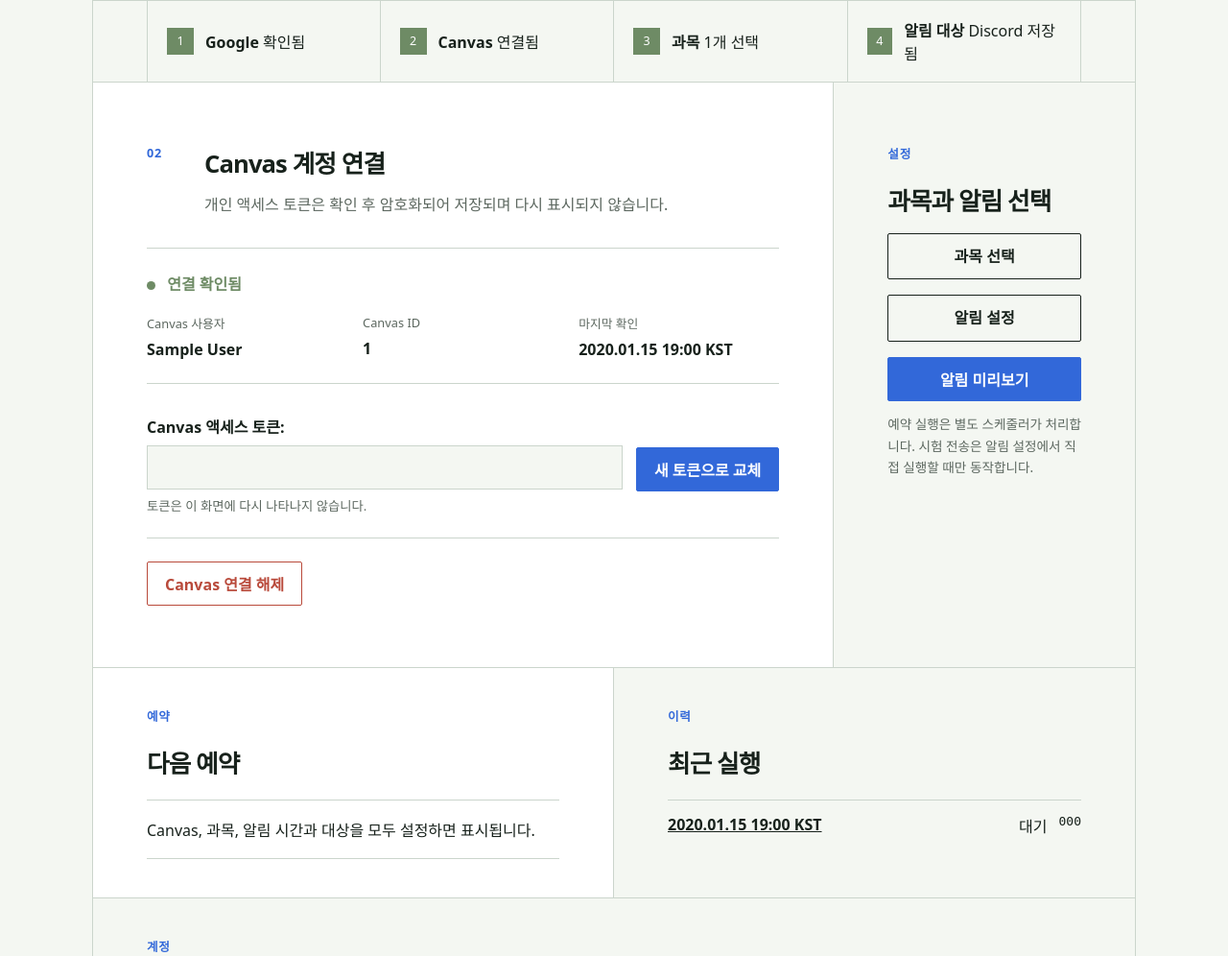
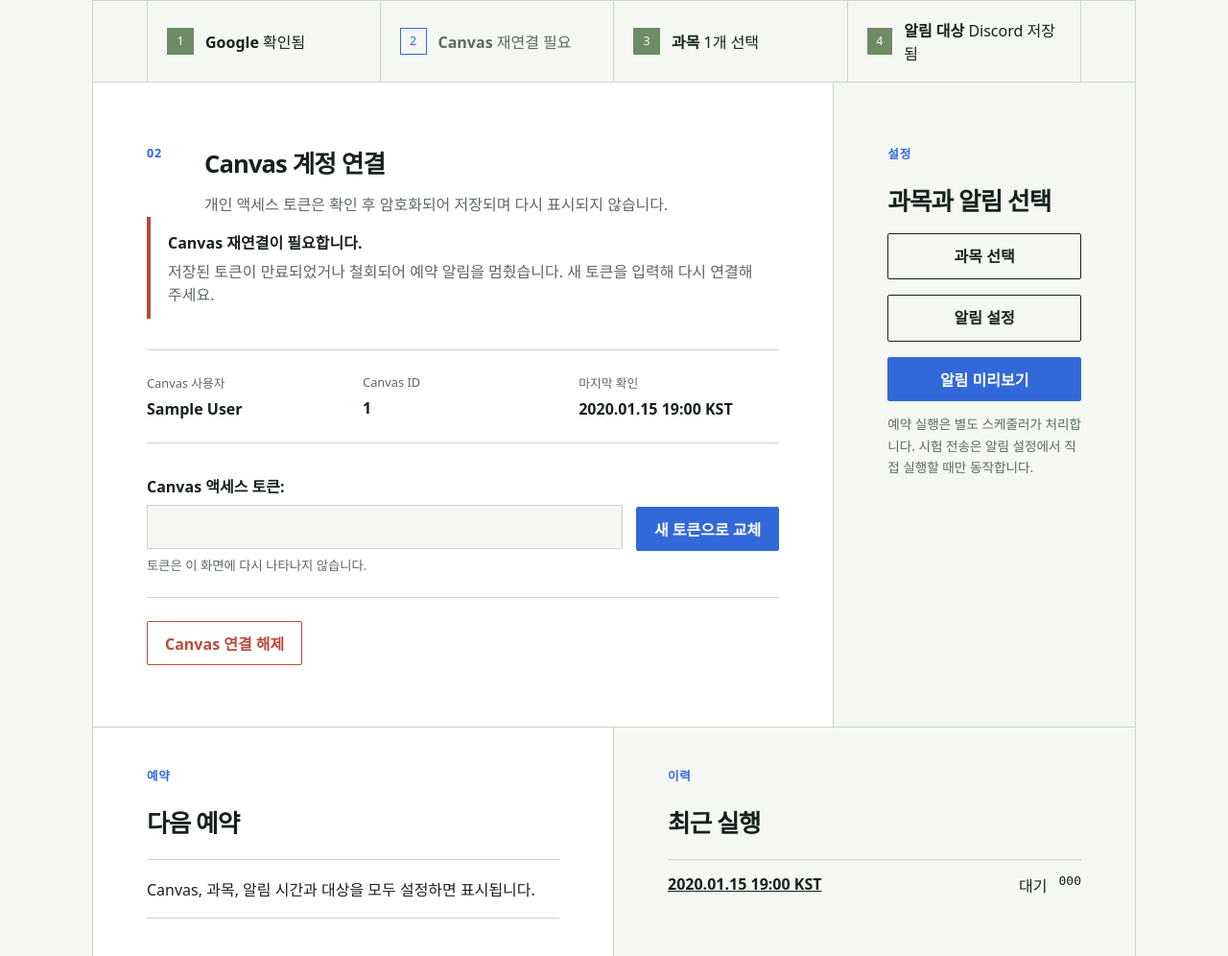
Before and after one commit to hjkim24/learningx-alert-web, a Django app: page / in a window 1280 px wide. Shown: the part 291-1287 px from the top of the page at 96% size. Run offline with Django 5.2, Linux system fonts and the light colour scheme; a user stored in the database is signed in; tables that the repository leaves empty hold one stand-in row (values such as "Sample post").

Commit message:
feat: require Canvas reconnect on rejected tokens and sync courses on connect
Each collection first checks the token with the Canvas profile call. A 401 marks the connection needs_reconnect, reports canvas_reconnect_required once (so the transition run still notifies the user) and the scheduler skips that user until they reconnect; network or 5xx failures do not flag it. The dashboard shows a reconnect notice and no next run. Connecting or replacing a token clears the flag and immediately syncs the course list.

```diff
--- a/accounts/collection.py
+++ b/accounts/collection.py
@@ -279,6 +279,27 @@ def _collect_lectures(learningx, selection, now, upper):
     return _SourceResult(tuple(items), no_deadline_count=no_deadline_count)
 
 
+RECONNECT_OUTCOME = CourseOutcome(
+    0,
+    "Canvas 연결",
+    "failed",
+    "canvas_reconnect_required",
+    "Canvas 토큰이 만료되었거나 철회되었습니다. 사이트에서 Canvas를 다시 연결해 주세요.",
+)
+
+
+def _token_rejected(client):
+    """True only when Canvas definitively rejects the token (HTTP 401)."""
+    try:
+        client.profile()
+    except HTTPError as error:
+        return error.code == 401
+    except EXPECTED_ERRORS:
+        # Network trouble is not a token problem; courses report it themselves.
+        return False
+    return False
+
+
 def default_learningx_factory(canvas_client):
     if not settings.LEARNINGX_ALLOWED_HOSTS:
         return None
@@ -293,12 +314,17 @@ def collect_for_user(
     learningx_factory=default_learningx_factory,
 ):
     connection = CanvasConnection.objects.get(user=user)
+    if connection.needs_reconnect:
+        return CollectionResult((), (RECONNECT_OUTCOME,))
     rule, _ = NotificationRule.objects.get_or_create(user=user)
     selections = list(
         CourseSelection.objects.filter(alert_selection_filter(), user=user)
     )
     token = decrypt_secret(connection.encrypted_token)
     client = client_class(settings.CANVAS_BASE_URL, token)
+    if _token_rejected(client):
+        CanvasConnection.objects.filter(pk=connection.pk).update(needs_reconnect=True)
+        return CollectionResult((), (RECONNECT_OUTCOME,))
     learningx = None
     if any(selection.include_lectures for selection in selections):
         learningx = learningx_factory(client)
--- a/accounts/models.py
+++ b/accounts/models.py
@@ -16,6 +16,8 @@ class CanvasConnection(models.Model):
     canvas_name = models.CharField(max_length=255)
     encrypted_token = models.TextField()
     verified_at = models.DateTimeField()
+    # Set when Canvas rejects the stored token (HTTP 401); cleared on reconnect.
+    needs_reconnect = models.BooleanField(default=False)
 
     def __str__(self):
         return f"Canvas connection for user {self.user_id}"
--- a/accounts/scheduling.py
+++ b/accounts/scheduling.py
@@ -45,6 +45,7 @@ def claim_due_runs(now):
             alert_selection_filter("user__course_selections__"),
             user__destination__isnull=False,
             user__canvas_connection__isnull=False,
+            user__canvas_connection__needs_reconnect=False,
         )
         .select_related("user")
         .distinct()
--- a/accounts/services.py
+++ b/accounts/services.py
@@ -62,6 +62,7 @@ def verify_and_store_connection(*, user, token, client_class=CanvasClient):
                 "canvas_name": canvas_name,
                 "encrypted_token": encrypt_secret(normalized_token),
                 "verified_at": timezone.now(),
+                "needs_reconnect": False,
             },
         )
     return connection
--- a/accounts/views.py
+++ b/accounts/views.py
@@ -65,7 +65,7 @@ def _next_scheduled_at(rule, now, *, current_slot_claimed=False):
 def dashboard(request):
     connection = (
         CanvasConnection.objects.filter(user=request.user)
-        .values("canvas_user_id", "canvas_name", "verified_at")
+        .values("canvas_user_id", "canvas_name", "verified_at", "needs_reconnect")
         .first()
     )
     selected_course_count = CourseSelection.objects.filter(
@@ -79,7 +79,13 @@ def dashboard(request):
     )
     rule = NotificationRule.objects.filter(user=request.user).first()
     next_run = None
-    if connection and selected_course_count and destination and rule:
+    if (
+        connection
+        and not connection["needs_reconnect"]
+        and selected_course_count
+        and destination
+        and rule
+    ):
         now = timezone.now()
         current_slot_claimed = ScheduledRun.objects.filter(
             user=request.user,
@@ -176,6 +182,18 @@ def canvas_connect(request):
             )
         else:
             messages.success(request, "Canvas 계정을 연결했습니다.")
+            try:
+                courses = sync_courses(request.user)
+            except CourseSyncError:
+                messages.warning(
+                    request,
+                    "과목 목록은 불러오지 못했습니다. 과목 선택에서 새로고침해 주세요.",
+                )
+            else:
+                messages.success(
+                    request,
+                    f"수강 과목 {courses.count()}개를 불러왔습니다. 과목 선택에서 알림을 켜 주세요.",
+                )
     return redirect("dashboard")
 
 
--- a/static/app.css
+++ b/static/app.css
@@ -119,6 +119,23 @@ a {
 
 .message-error {
   border-left-color: var(--alert);
+}
+
+.message-warning {
+  border-left-color: var(--signal);
+}
+
+.reconnect-notice {
+  margin: 0 0 20px;
+  border-left: 4px solid var(--alert);
+  background: var(--surface);
+  color: var(--ink);
+  padding: 14px 18px;
+}
+
+.reconnect-notice p {
+  margin: 6px 0 0;
+  color: var(--muted);
 }
 
 .split {
--- a/templates/accounts/dashboard.html
+++ b/templates/accounts/dashboard.html
@@ -16,9 +16,9 @@
       <span class="status-number" aria-hidden="true">1</span>
       <span><strong>Google</strong> 확인됨</span>
     </li>
-    <li class="{% if connection %}is-complete{% else %}is-current{% endif %}">
+    <li class="{% if connection and not connection.needs_reconnect %}is-complete{% else %}is-current{% endif %}">
       <span class="status-number" aria-hidden="true">2</span>
-      <span><strong>Canvas</strong> {% if connection %}연결됨{% else %}연결 필요{% endif %}</span>
+      <span><strong>Canvas</strong> {% if connection.needs_reconnect %}재연결 필요{% elif connection %}연결됨{% else %}연결 필요{% endif %}</span>
     </li>
     <li class="{% if selected_course_count %}is-complete{% else %}is-current{% endif %}">
       <span class="status-number" aria-hidden="true">3</span>
@@ -47,9 +47,17 @@
         </div>
       </div>
 
+      {% if connection.needs_reconnect %}
+        <div class="reconnect-notice" role="alert">
+          <strong>Canvas 재연결이 필요합니다.</strong>
+          <p>저장된 토큰이 만료되었거나 철회되어 예약 알림을 멈췄습니다. 새 토큰을 입력해 다시 연결해 주세요.</p>
+        </div>
+      {% endif %}
       {% if connection %}
         <div class="connected-summary">
-          <p class="connection-label"><span aria-hidden="true"></span> 연결 확인됨</p>
+          {% if not connection.needs_reconnect %}
+            <p class="connection-label"><span aria-hidden="true"></span> 연결 확인됨</p>
+          {% endif %}
           <dl>
             <div>
               <dt>Canvas 사용자</dt>
```
Also changed, not shown: accounts/tests/test_collection.py (+6 -0 lines), accounts/tests/test_connection_views.py (+2 -1 lines), accounts/tests/test_reconnect.py (added, +176 -0 lines), accounts/migrations/0005_canvas_needs_reconnect.py (added).
